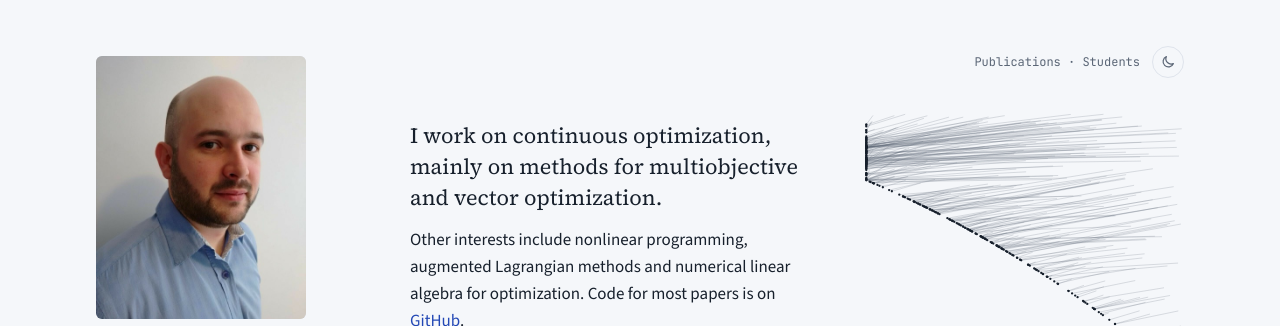
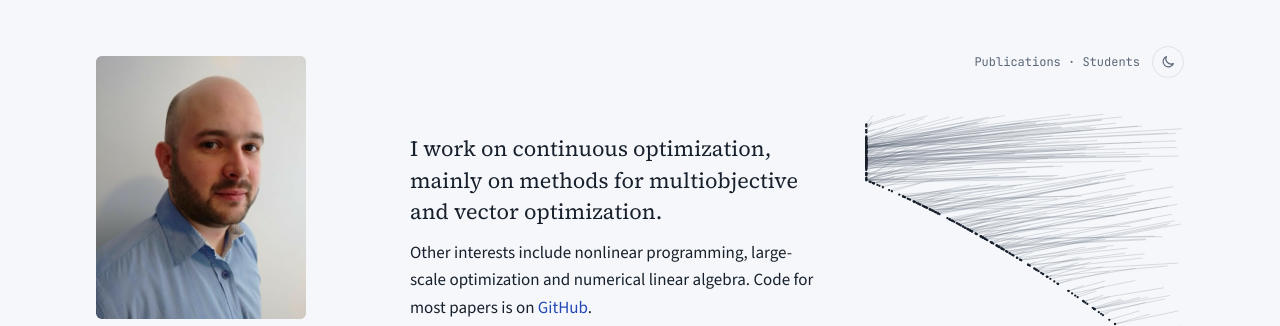
Before and after one commit to lfprudente/lfprudente.github.io, a plain HTML site: page index.html in a window 1280 px wide. Shown: the top 326 px of the page. Drawn offline with nearby package versions, Linux system fonts and the light colour scheme.

Commit message:
Interests: more general wording
Co-Authored-By: Claude Opus 5.5 <noreply@anthropic.com>

```diff
--- a/index.html
+++ b/index.html
@@ -229,7 +229,7 @@ footer { grid-column: 2; border-top: 1px solid var(--rule); padding-top: 20px; d
     <section class="intro" aria-label="About">
       <div>
         <p class="lede">I work on continuous optimization, mainly on methods for multiobjective and vector optimization.</p>
-        <p>Other interests include nonlinear programming, augmented Lagrangian methods and numerical linear algebra for optimization. Code for most papers is on <a href="https://github.com/lfprudente">GitHub</a>.</p>
+        <p>Other interests include nonlinear programming, large-scale optimization and numerical linear algebra. Code for most papers is on <a href="https://github.com/lfprudente">GitHub</a>.</p>
         <p class="interests">B.Sc. in Mathematics (2006), M.Sc. (2009) and Ph.D. (2012) in Applied Mathematics from <a class="quiet" href="https://www.ime.unicamp.br/">IMECC</a>, <a class="quiet" href="https://www.unicamp.br/">University of Campinas (UNICAMP)</a>.</p>
       </div>
       <figure class="trace">
```
